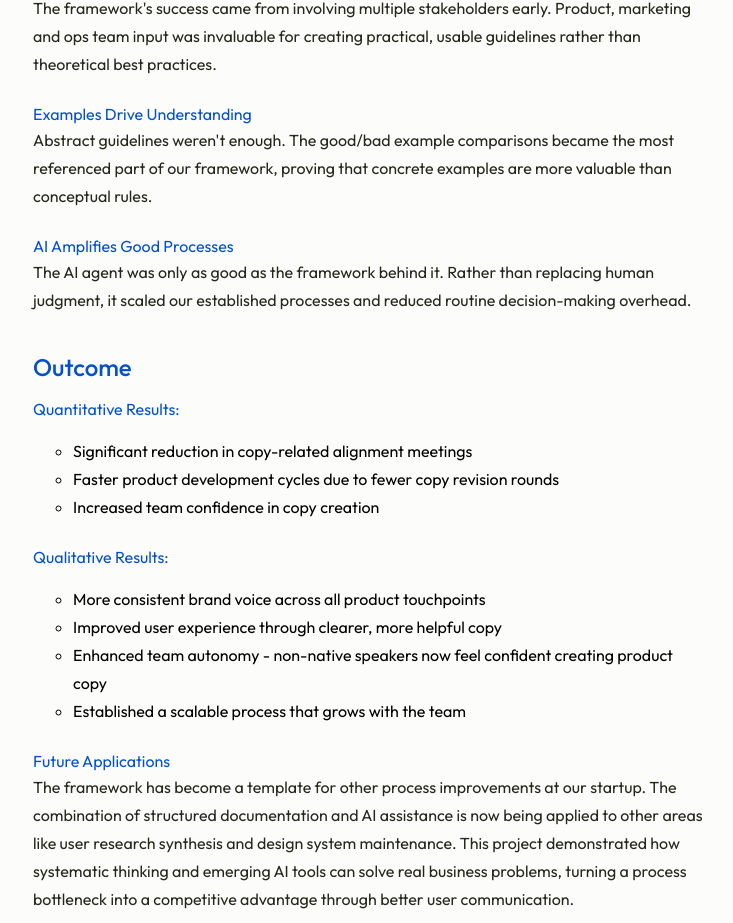
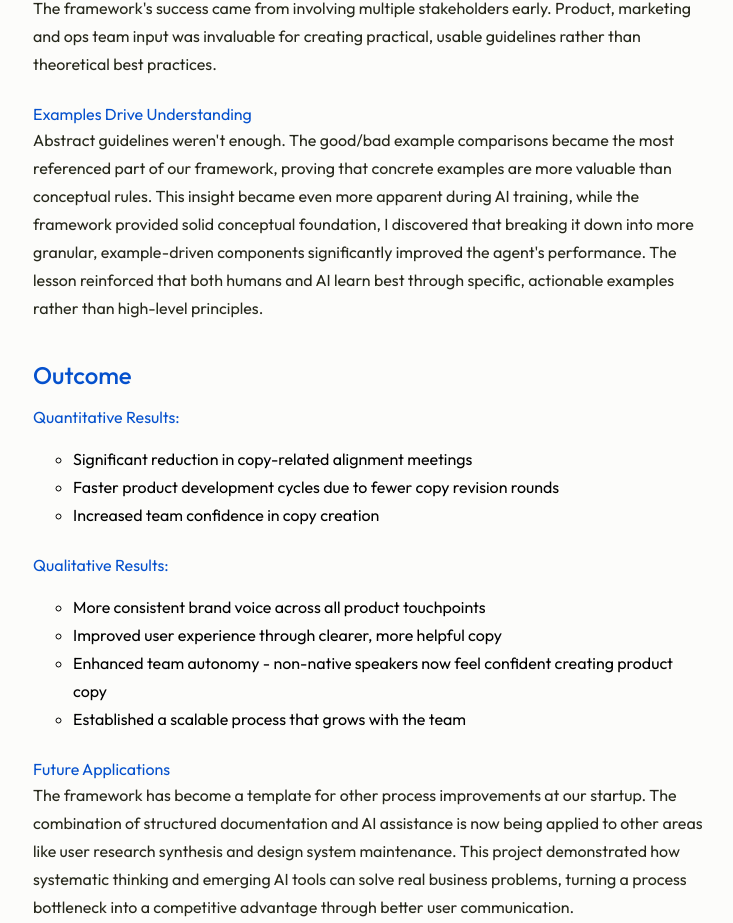
Before and after one commit to usersadvocate/design-portfolio, a React app: page /about/ai in a window 1280 px wide. Shown: the part 3496-4419 px from the top of the page, without its empty margins (271-1004 px from the left). Built offline with nearby package versions, Linux system fonts and the light colour scheme.

Commit message:
Work on blog post

```diff
--- a/src/data/projects/ai.ts
+++ b/src/data/projects/ai.ts
@@ -140,12 +140,7 @@ const ai: SideProjectBlog = {
     { type: "heading", text: "Examples Drive Understanding" },
     {
       type: "paragraph",
-      text: "Abstract guidelines weren't enough. The good/bad example comparisons became the most referenced part of our framework, proving that concrete examples are more valuable than conceptual rules.",
-    },
-    { type: "heading", text: "AI Amplifies Good Processes" },
-    {
-      type: "paragraph",
-      text: "The AI agent was only as good as the framework behind it. Rather than replacing human judgment, it scaled our established processes and reduced routine decision-making overhead.",
+      text: "Abstract guidelines weren't enough. The good/bad example comparisons became the most referenced part of our framework, proving that concrete examples are more valuable than conceptual rules. This insight became even more apparent during AI training, while the framework provided solid conceptual foundation, I discovered that breaking it down into more granular, example-driven components significantly improved the agent's performance. The lesson reinforced that both humans and AI learn best through specific, actionable examples rather than high-level principles.",
     },
   ],
   outcome: [
```
